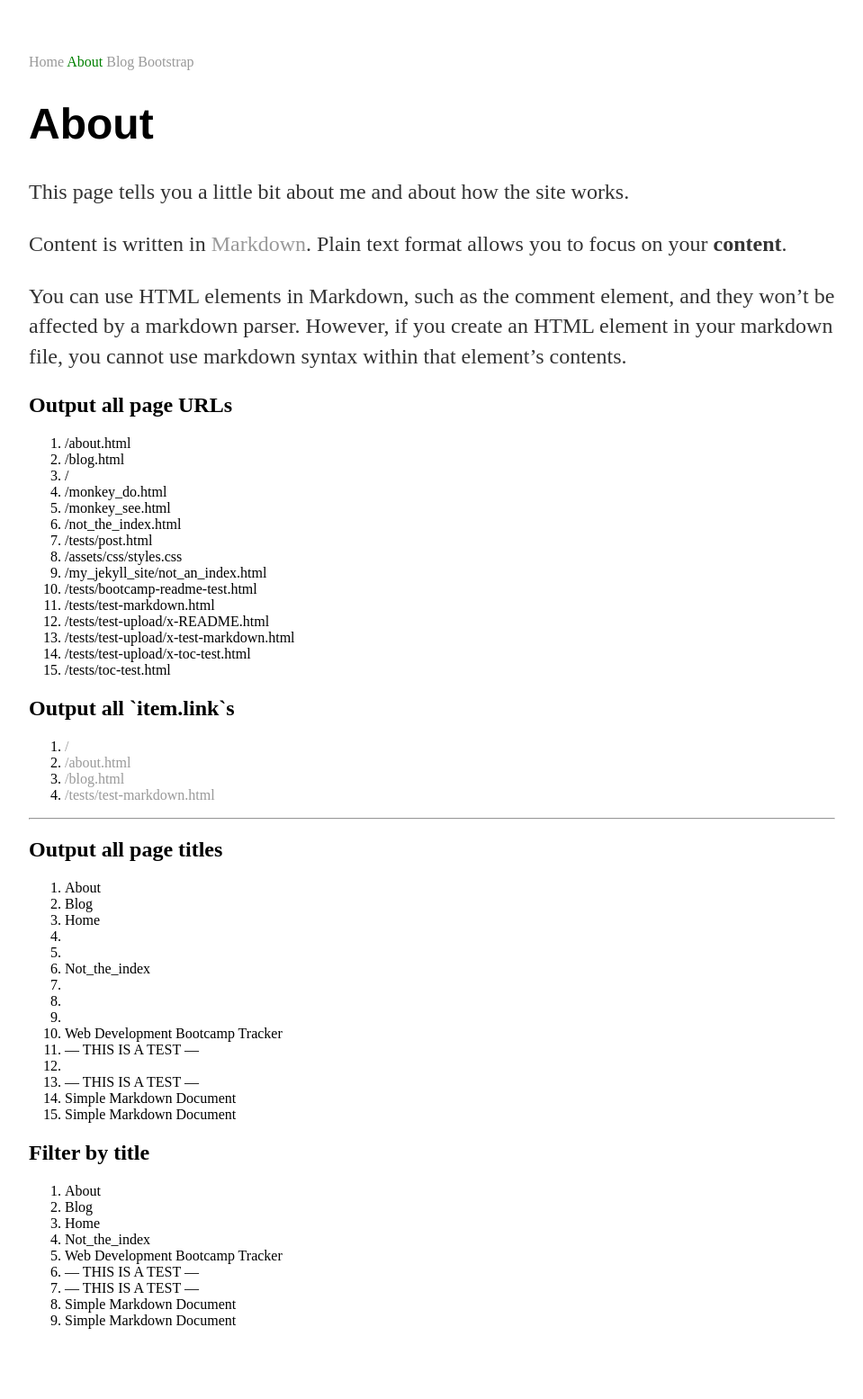
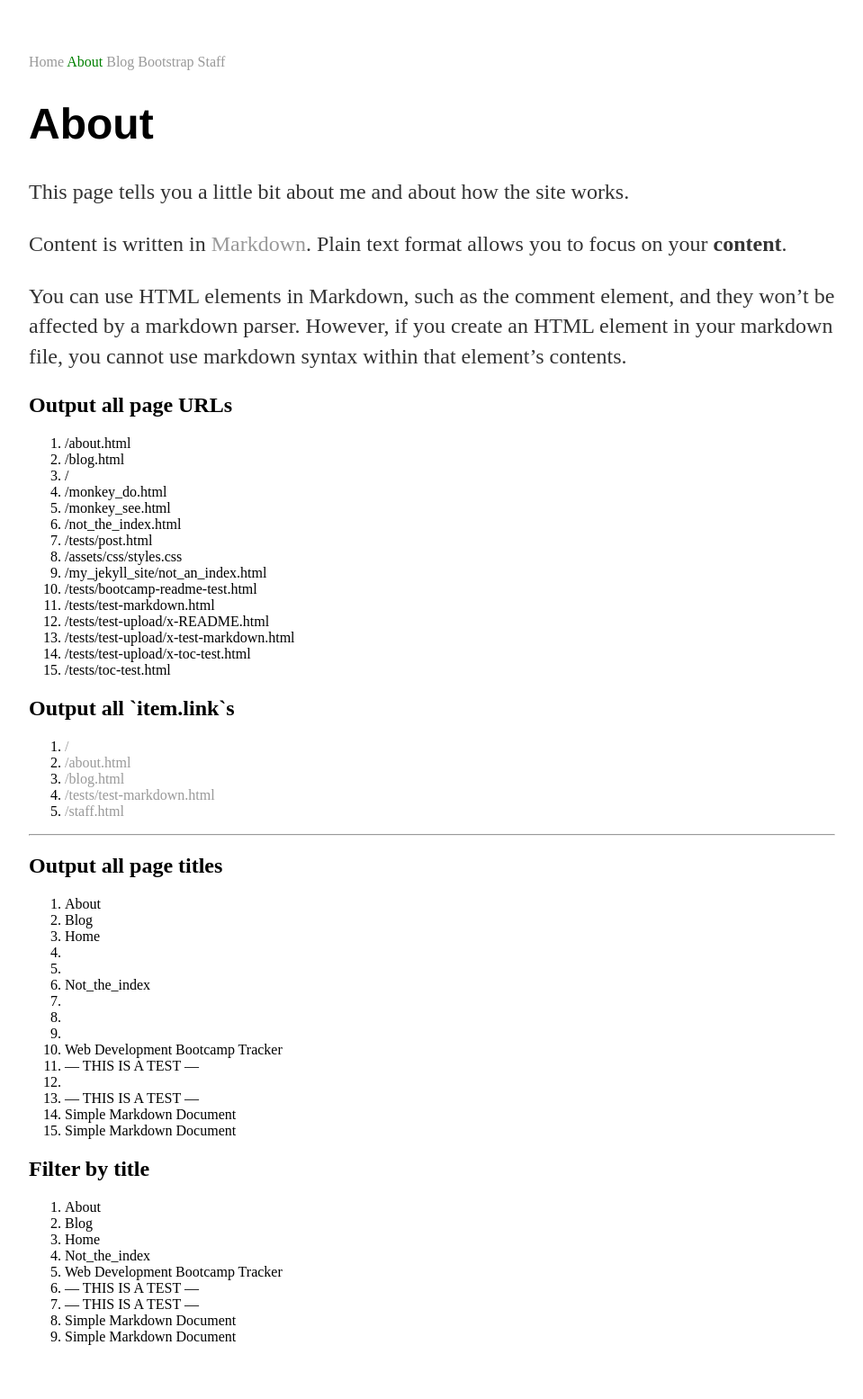
Before and after one commit to studentiyot/code_monkey, a Jekyll site: the page built from about.md, in a window 1280 px wide. Shown: the whole page at 90% size, without its empty margins (160-1119 px from the left). Built offline with Jekyll 4.4.1, drawn with Linux system fonts in a browser that asks for light colours.

Commit message:
Update navigation.yml

```diff
--- a/_data/navigation.yml
+++ b/_data/navigation.yml
@@ -6,3 +6,5 @@
   link: /blog.html
 - name: Bootstrap
   link: /tests/test-markdown.html
+- name: Staff
+  link: /staff.html
```
